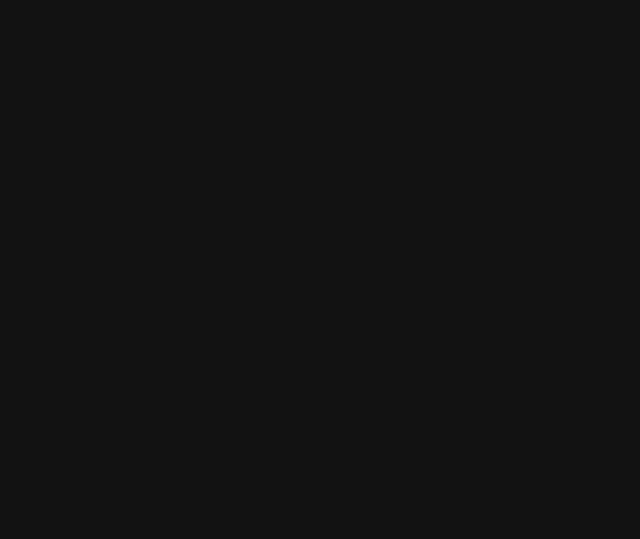
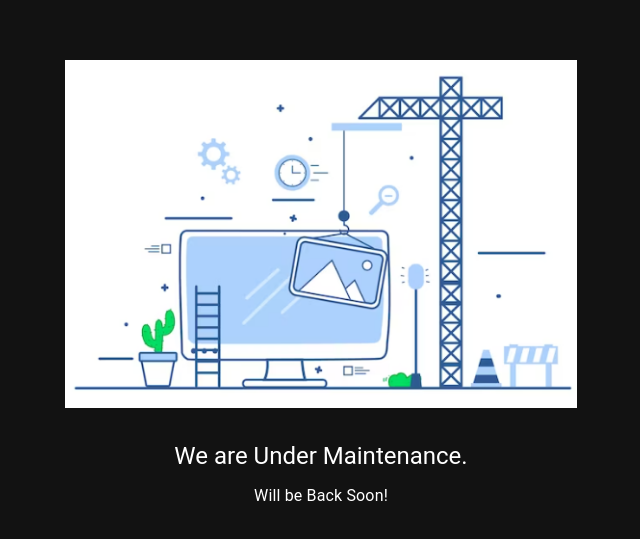
Before and after one commit to Pratik228/gym-frontend, a React (Vite) app: page /maintenance in a window 1280 px wide. Before the commit this address had no page. Shown: the part 115-654 px from the top of the page, without its empty margins (319-959 px from the left). Built offline with nearby package versions, Linux system fonts and the light colour scheme; what tw-elements would draw is missing.

Commit message:
add changes

```diff
--- a/src/App.jsx
+++ b/src/App.jsx
@@ -28,7 +28,7 @@
 import PrivateRoute from "./components/PrivateRoute";
 import UpdatePassword from "./screens/UpdatePasswordScreen";
 import { useDispatch, useSelector } from "react-redux";
-
+import Maintenance from "./screens/Maintenance";
 import Cart from "./screens/Cart";
 import { useEffect } from "react";
 import OrderDetail from "./screens/OrderDetail";
@@ -75,6 +75,10 @@
 				<Route
 					path="/login"
 					element={<LoginScreen />}
+				/>
+				<Route
+					path="/maintenance"
+					element={<Maintenance />}
 				/>
 				<Route
 					path="/register"
--- /dev/null
+++ b/src/screens/Maintenance.tsx
@@ -0,0 +1,21 @@
+import React from "react";
+import { Typography } from "@mui/material";
+const Maintenance = () => {
+	return (
+		<div className="flex flex-col items-center justify-center h-screen  text-center p-4">
+			<img
+				src="/img/maintenance.png"
+				alt="Under Maintenance"
+				className="w-1/2 max-w-lg mb-8"
+			/>
+			<Typography
+				variant="h5"
+				className="mb-2">
+				We are Under Maintenance.
+			</Typography>
+			<Typography variant="subtitle1">Will be Back Soon!</Typography>
+		</div>
+	);
+};
+
+export default Maintenance;
--- a/src/screens/RegisterScreen.jsx
+++ b/src/screens/RegisterScreen.jsx
@@ -97,8 +97,7 @@
 					Already have an account?{" "}
 					<Link
 						to="/login"
-            className="font-medium text-blue-400 hover:text-blue-500"
-          >
+						className="font-medium text-blue-400 hover:text-blue-500">
 						Sign in
 					</Link>
 				</p>
@@ -106,7 +105,9 @@
 
 			<div className="mt-8 sm:mx-auto w-1/4 h-full">
 				<div className="bg-gray-800 p-8 shadow rounded-lg h-full">
-          <form className="space-y-8" onSubmit={submitHandler}>
+					<form
+						className="space-y-8"
+						onSubmit={submitHandler}>
 						{serverError && (
 							<div className="mb-4 bg-red-400 text-white text-center p-2 rounded">
 								{serverError}
@@ -115,8 +116,7 @@
 						<div className="mb-4">
 							<label
 								htmlFor="full-name"
-                className="block text-lg font-medium text-gray-300 mb-2"
-              >
+								className="block text-lg font-medium text-gray-300 mb-2">
 								Full Name
 							</label>
 							<div className="mt-1">
@@ -136,8 +136,7 @@
 						<div className="mb-4">
 							<label
 								htmlFor="email"
-                className="block text-lg font-medium text-gray-300 mb-2"
-              >
+								className="block text-lg font-medium text-gray-300 mb-2">
 								Email Address
 							</label>
 							<div className="mt-1">
@@ -154,12 +153,30 @@
 								)}
 							</div>
 						</div>
-
+						<div className="mb-4">
+							<label
+								htmlFor="phone"
+								className="block text-lg font-medium text-gray-300 mb-2">
+								Phone Number
+							</label>
+							<div className="mt-1">
+								<input
+									id="phone"
+									name="phone"
+									// value={email}
+									// onChange={(e) => setEmail(e.target.value)}
+									// autoComplete="email"
+									className="block w-full appearance-none rounded-md border border-gray-700 px-3 py-2 placeholder-gray-600 bg-gray-700 text-white shadow-sm focus:border-blue-500 focus:outline-none focus:ring-blue-500 text-lg"
+								/>
+								{/* {emailError && (
+                  <p className="text-red-500 text-sm mt-1">{emailError}</p>
+                )} */}
+							</div>
+						</div>
 						<div>
 							<button
 								type="submit"
-                className="flex w-full justify-center rounded-md border border-transparent bg-blue-600 py-2 px-4 text-lg font-medium text-white shadow-sm hover:bg-blue-700 focus:outline-none focus:ring-2 focus:ring-blue-500 focus:ring-offset-2"
-              >
+								className="flex w-full justify-center rounded-md border border-transparent bg-blue-600 py-2 px-4 text-lg font-medium text-white shadow-sm hover:bg-blue-700 focus:outline-none focus:ring-2 focus:ring-blue-500 focus:ring-offset-2">
 								{isLoading ? <Loader /> : "Create Account"}
 							</button>
 						</div>
```
Also changed, not shown: public/img/maintenance.png (added). Lines whose indentation alone changed are shown as unchanged.
